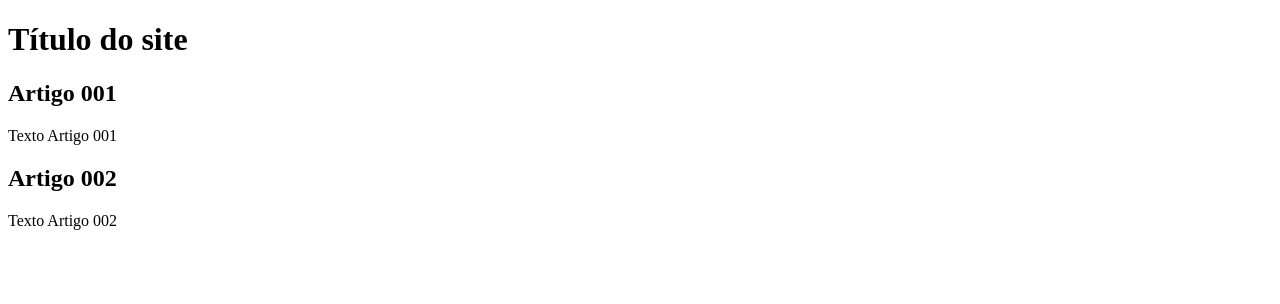
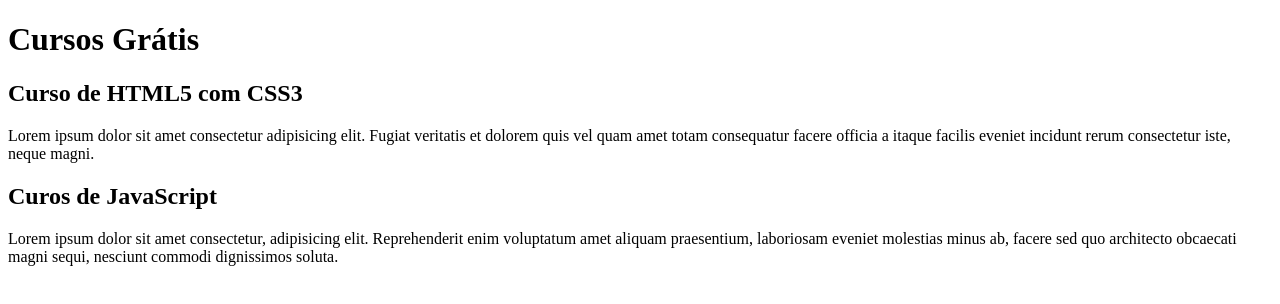
Before and after one commit to marielitonmb/projeto-site, a plain HTML site: page index.html in a window 1280 px wide. Drawn offline with Linux system fonts and the light colour scheme.

Commit message:
Descrição do conteúdo

```diff
--- a/index.html
+++ b/index.html
@@ -8,15 +8,15 @@
 <body>
     <main>
         <header>
-            <h1>Título do site</h1>
+            <h1>Cursos Grátis</h1>
         </header>
         <article>
-            <h2>Artigo 001</h2>
-            <p>Texto Artigo 001</p>
+            <h2>Curso de HTML5 com CSS3</h2>
+            <p>Lorem ipsum dolor sit amet consectetur adipisicing elit. Fugiat veritatis et dolorem quis vel quam amet totam consequatur facere officia a itaque facilis eveniet incidunt rerum consectetur iste, neque magni.</p>
         </article>
         <article>
-            <h2>Artigo 002</h2>
-            <p>Texto Artigo 002</p>
+            <h2>Curos de JavaScript</h2>
+            <p>Lorem ipsum dolor sit amet consectetur, adipisicing elit. Reprehenderit enim voluptatum amet aliquam praesentium, laboriosam eveniet molestias minus ab, facere sed quo architecto obcaecati magni sequi, nesciunt commodi dignissimos soluta.</p>
         </article>
     </main>
 </body>
```
